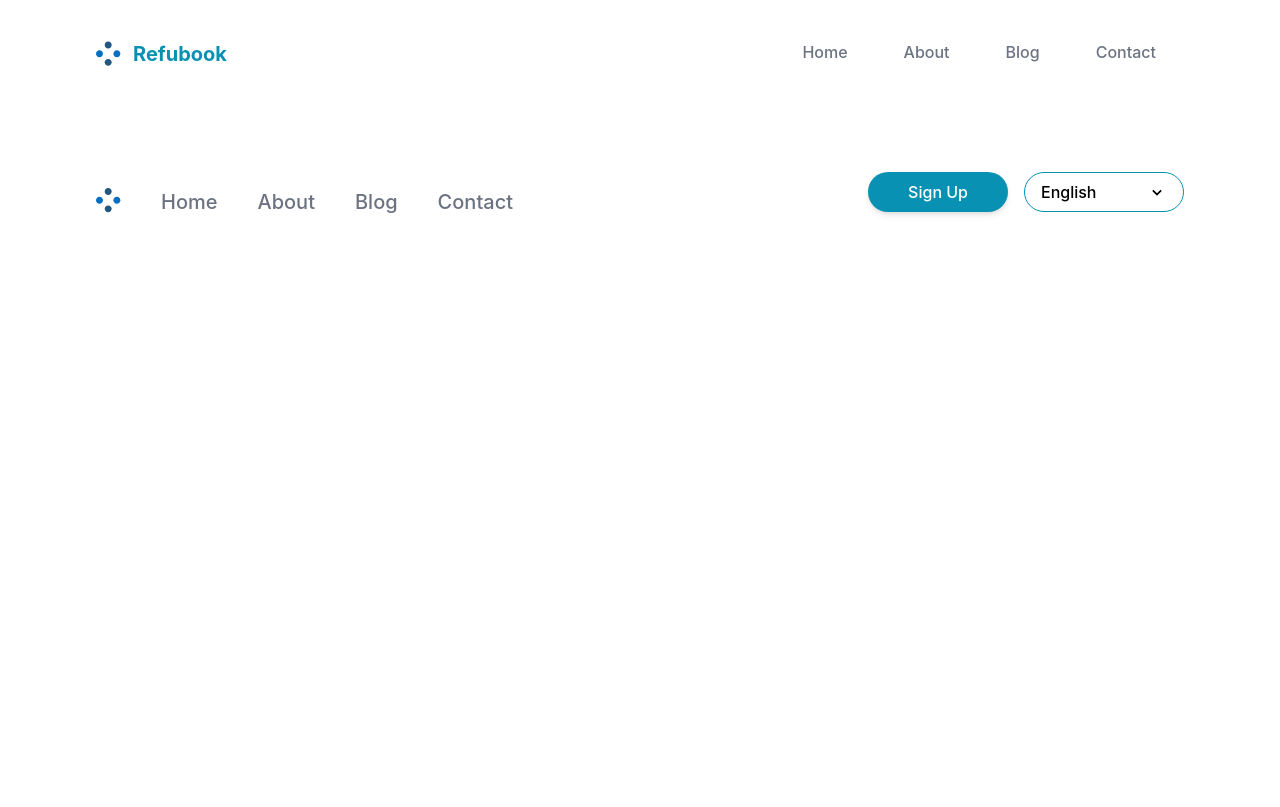
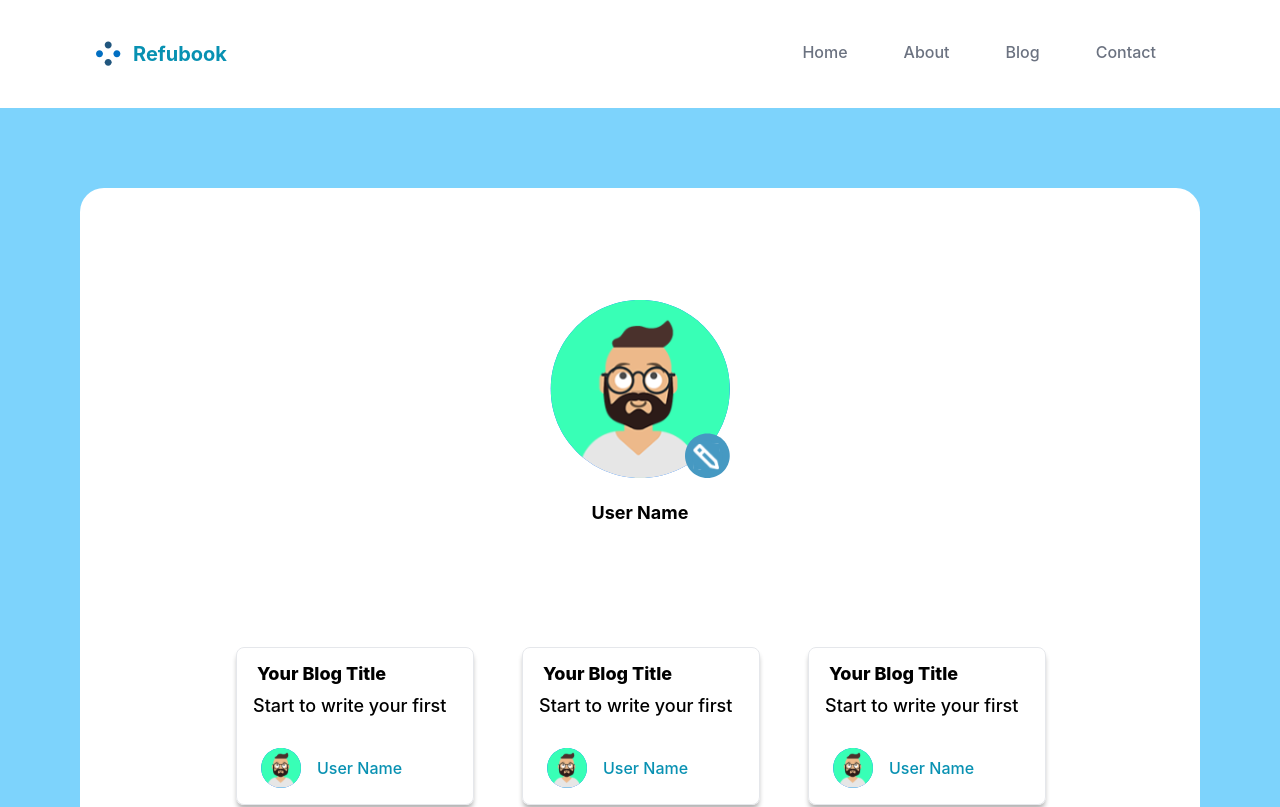
Before and after one commit to Recoded-Spark-Turkey-2022/The-Incredibles, a React (Create React App) app: page /signin/1/myaccount in a window 1280 px wide. Shown: the top 807 px of the page. Built offline with nearby package versions, Linux system fonts and the light colour scheme.

Commit message:
Doc: add routes to App and delete ProfilePage

```diff
--- a/src/App.jsx
+++ b/src/App.jsx
@@ -9,6 +9,10 @@ import BlogsPage from './pages/Blogs/BlogsPage';
 import Blog from './pages/Blogs/Blog';
 import Signup from './pages/Signup/Signup';
 import Signin from './pages/Signup/Signin';
+import MyAccount from './pages/UserProfile/MyAccount';
+import MyAccountDetails from './pages/UserProfile/MyAccountDetails';
+import WriteBlog from './pages/UserProfile/WriteBlog';
+import UserDetails from './pages/UserProfile/UserDetails';
 
 function App() {
   return (
@@ -22,6 +26,10 @@ function App() {
         <Route path="/blogs" element={<BlogsPage />} />
         <Route path="/contact" element={<Contact />} />
         <Route path="/blogs/blog" element={<Blog />} />
+        <Route path="/signin/:id/myaccount" element={<MyAccount />} />
+        <Route path="/signin/:id/myaccount/myaccountdetails" element={<MyAccountDetails/>} />
+        <Route path="/signin/:id/write" element={<WriteBlog />} />
+        <Route path="/:id/userdetails" element={<UserDetails />} />
       </Routes>
       <Footer />
     </div>
--- a/src/pages/UserProfile/MyAccount.jsx
+++ b/src/pages/UserProfile/MyAccount.jsx
@@ -88,7 +88,7 @@ function MyAccount() {
     <section name="myaccount" className="bg-sky-300 lg:p-20 max-lg:p-5">
       <div className="bg-white rounded-3xl">
         <div className="lg:p-28 lg:pb-10 max-lg:p-3">
-          <div className="flex flex-col items-center lg:pb-20 max-lg:p-10" onClick={() => navigate('/myaccount/myaccountdetails')}>
+          <div className="flex flex-col items-center lg:pb-20 max-lg:p-10" onClick={() => navigate('/signin/:id/myaccount/myaccountdetails')}>
             {/* this part navigates user to MyAccountDetails form which does not have root yet  */}
             <img className="lg:w-1/5 m-auto" src={UserPhoto} />
             <h2 className="p-5 font-bold text-lg">User Name</h2>
--- a/src/pages/UserProfile/MyAccountCard.jsx
+++ b/src/pages/UserProfile/MyAccountCard.jsx
@@ -6,7 +6,7 @@ function MyAccountCard() {
   const navigate = useNavigate();
   return (
     <div
-      onClick={() => navigate('/write')}  //this part navigates user to WriteBlog, when it has route, this might be modified
+      onClick={() => navigate('/signin/:id/write')}  //this part navigates user to WriteBlog, when sign in come, this might be modified
       className="group h-1/4 border mx-6 max-lg:mx-4 mb-6 rounded-lg shadow-[0_5px_5px_-1px_rgba(0,0,0,0.3)] hover:shadow-[5px_5px_5px_-1px_rgba(0,0,0,0.3)] focus:shadow-[5px_5px_5px_-1px_rgba(0,0,0,0.3)]"
     >
       <div className="w-full h-full flex flex-col justify-start p-2 mx-2 flex-wrap">
--- a/src/pages/UserProfile/ProfilePage.jsx
+++ /dev/null
@@ -1,28 +0,0 @@
-import React from 'react';
-import { Routes, Route } from 'react-router-dom';
-import Home from '../../components/Home';
-import UserNavbar from './UserNavbar';
-import MyAccount from './MyAccount';
-import WriteBlog from './WriteBlog';
-import UserDetails from './UserDetails';
-import MyAccountDetails from './MyAccountDetails';
-
-//Here will be used as a container for user datails.
-// These routes should be connected with login (signin) page, when it's pages come, they will be modified to App
-// I changed the route structure here to explain what I mean better. After NavBars will be combined these routes will be carried to App alltogether
-
-function ProfilePage() {
-  return (
-    <div name="profilepage">
-      <UserNavbar />
-      <Routes>
-        <Route path="/signin/:id/myaccount" element={<MyAccount />} />
-        <Route path="/signin/:id/myaccount/myaccountdetails" element={<MyAccountDetails/>} />
-        <Route path="/signin/:id/write" element={<WriteBlog />} />
-        <Route path="/:id/userdetails" element={<UserDetails />} />
-      </Routes>
-    </div>
-  );
-}
-
-export default ProfilePage;
```
